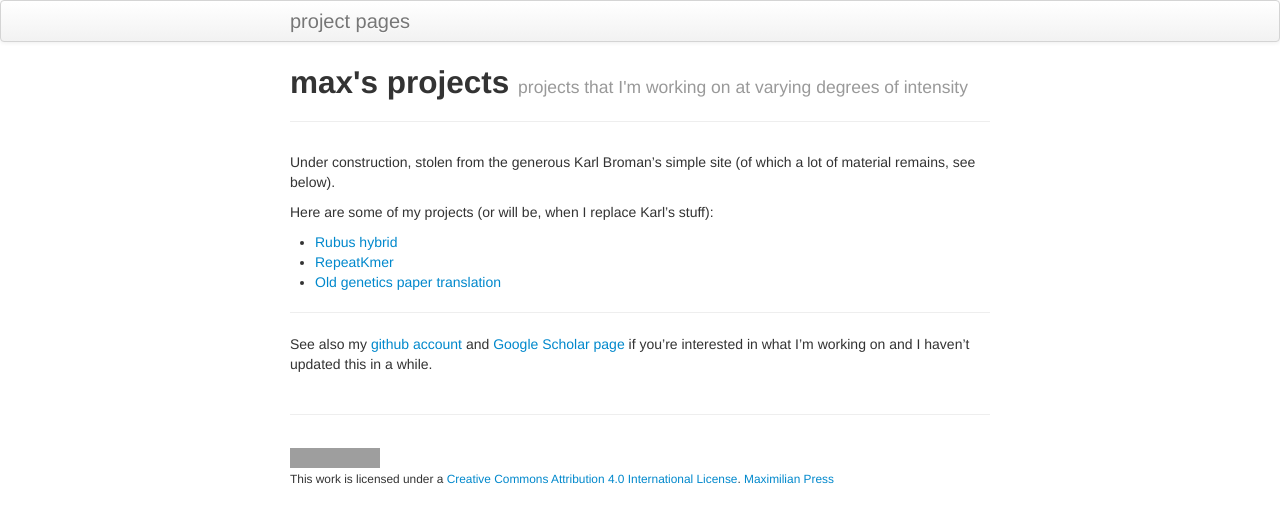
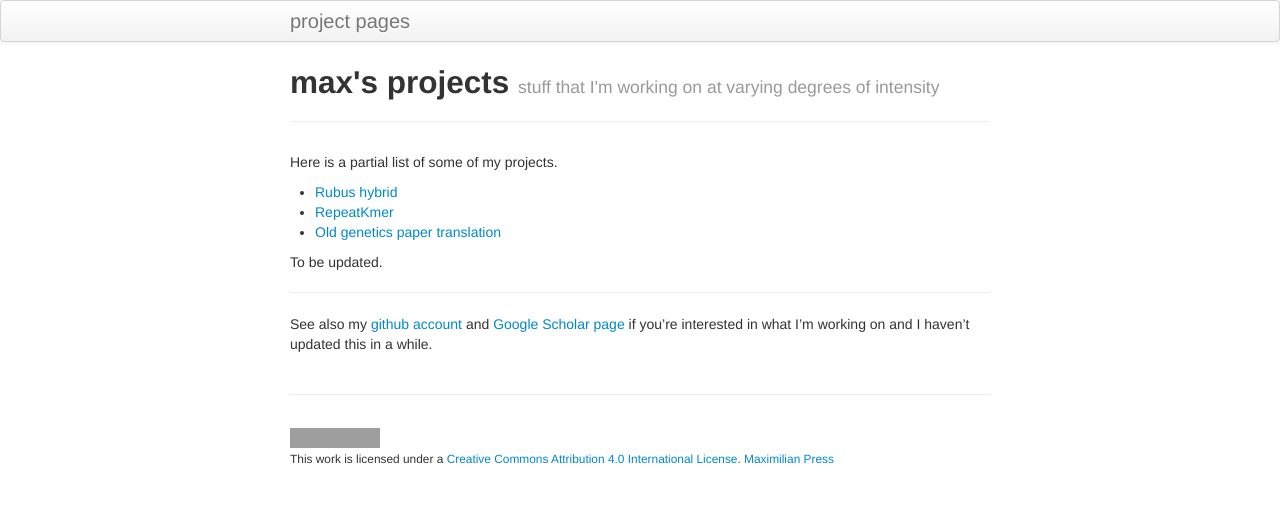
Before and after one commit to maximilianpress/projects, a Jekyll site: the page built from index.md, in a window 1280 px wide. Shown: the top 523 px of the page. Built offline with Jekyll 4.4.1, drawn with Linux system fonts in a browser that asks for light colours; grey boxes are pictures that could not be loaded.

Commit message:
forgot to add index.md.

```diff
--- a/index.md
+++ b/index.md
@@ -1,18 +1,18 @@
 ---
 layout: page
 title: max's projects
-tagline: projects that I'm working on at varying degrees of intensity
+tagline: stuff that I'm working on at varying degrees of intensity
 description: a place where i can put up some projects that i'm working on.
 ---
 
-Under construction, stolen from the generous Karl Broman's simple site (of which a lot of material remains, see below).
-
-Here are some of my projects (or will be, when I replace Karl's stuff):
+Here is a partial list of some of my projects.
 
 - [Rubus hybrid](pages/rubus.html)
 - [RepeatKmer](pages/repeat_kmer.html)
 - [Old genetics paper translation](pages/woltereck.html)
 
+To be updated.
+
 ---
 
 See also my [github account](https://github.com/maximilianpress/) and [Google Scholar page](https://scholar.google.com/citations?user=o76x5xQAAAAJ) if you're interested in what I'm working on and I haven't updated this in a while.
```
